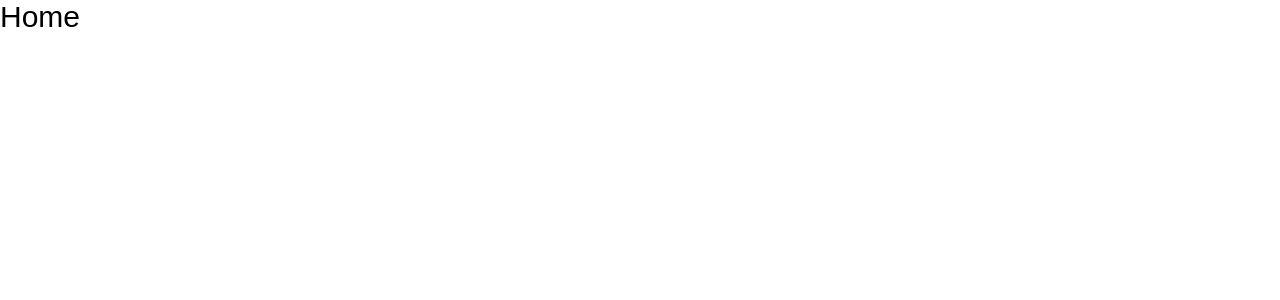
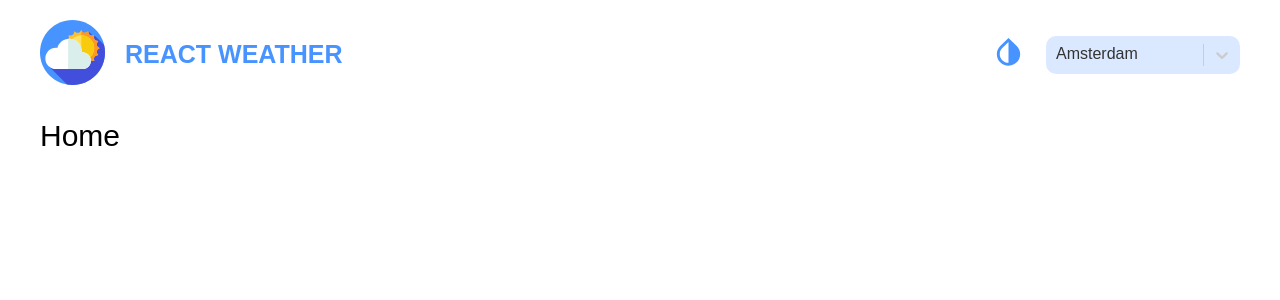
Before and after one commit to iliafilimonov1/react-weather, a React (Create React App) app: page / in a window 1280 px wide. Shown: the top 300 px of the page. Built offline with nearby package versions, Linux system fonts and the light colour scheme; a web font is replaced by a local one.

Commit message:
added header component, styles

```diff
--- a/src/App.tsx
+++ b/src/App.tsx
@@ -2,14 +2,18 @@ import React from "react";
 import { Route, Switch } from "react-router";
 import { Home } from "./pages/Home/Home";
 import { MonthStatistics } from "./pages/MonthStatistics/MonthStatistics";
+import { Header } from "./shared/Header/Header";
 
 function App() {
   return (
     <div className="App">
-      <Switch>
-        <Route path="/" exact component={Home} />
-        <Route path="/month-statistics" exact component={MonthStatistics} />
-      </Switch>
+      <div className="container">
+        <Header />
+        <Switch>
+          <Route path="/" exact component={Home} />
+          <Route path="/month-statistics" exact component={MonthStatistics} />
+        </Switch>
+      </div>
     </div>
   );
 }
--- a/src/shared/Header/Header.module.scss
+++ b/src/shared/Header/Header.module.scss
@@ -1,10 +1,10 @@
-@import '../../styles/variables.scss';
+@import "../../styles/variables.scss";
 
 .header {
   display: flex;
   justify-content: space-between;
   align-items: center;
-  background-color: #c3c3c3;
+  padding: 20px 0 30px 0;
 }
 
 .wrapper {
--- /dev/null
+++ b/src/shared/Header/Header.tsx
@@ -0,0 +1,42 @@
+import React from "react";
+import Select from "react-select";
+import { GlobalSvgSelector } from "../../assets/icons/global/GlobalSvgSelector";
+import s from "./Header.module.scss";
+
+interface Props {}
+
+export const Header = (props: Props) => {
+  const options = [
+    { value: "amsterdam", label: "Amsterdam" },
+    { value: "berlin", label: "Berlin" },
+    { value: "budapest", label: "Budapest" },
+  ];
+
+  const colourStyles = {
+    control: (styles: any) => ({
+      ...styles,
+      backgroundColor: "rgba(71, 147, 255, 0.2)",
+      width: "194px",
+      borderRadius: "10px",
+      border: "0",
+      cursor: "pointer",
+    }),
+  };
+
+  return (
+    <header className={s.header}>
+      <div className={s.wrapper}>
+        <a href="http://weatherstack.com" className={s.logo}>
+          <GlobalSvgSelector id="header-logo" />
+        </a>
+        <h1 className={s.title}>React weather</h1>
+      </div>
+      <div className={s.wrapper}>
+        <div className={s.change_theme}>
+          <GlobalSvgSelector id="change-theme" />
+        </div>
+        <Select styles={colourStyles} defaultValue={options[0]} options={options} />
+      </div>
+    </header>
+  );
+};
```
